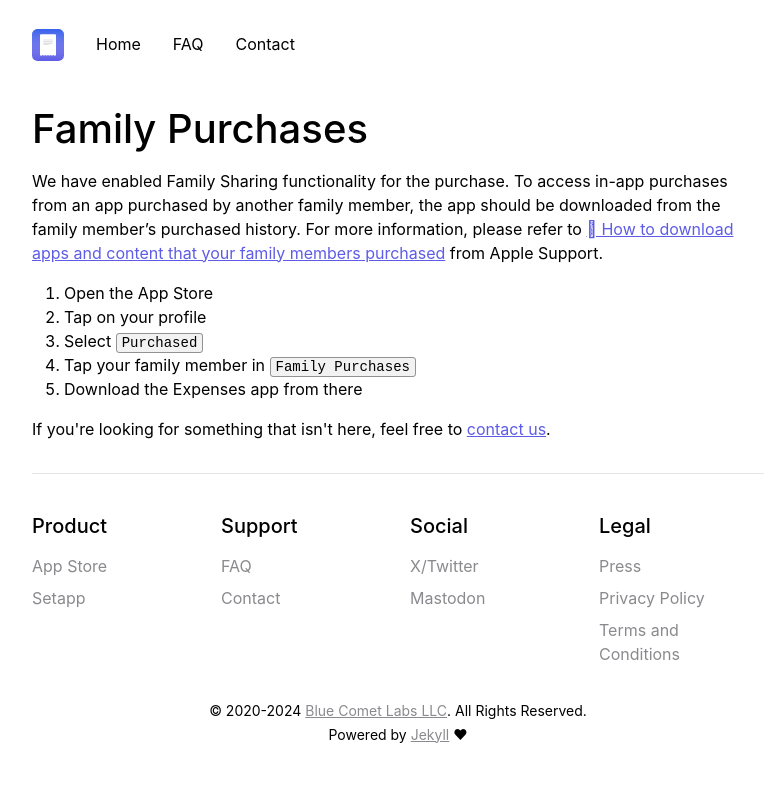
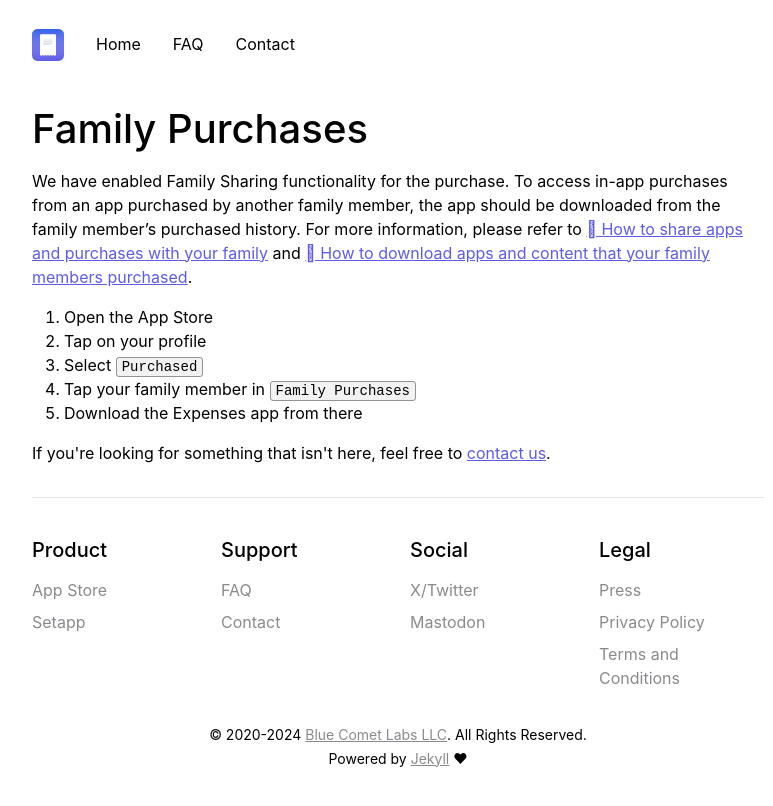
Before and after one commit to bluecometlabs/getexpenses.app, a Jekyll site: the page built from pages/faq/family-purchases.md, in a window 1280 px wide. Shown: the top 806 px of the page, without its empty margins (242-1015 px from the left). Built offline with Jekyll 4.4.1, drawn with Linux system fonts in a browser that asks for light colours.

Commit message:
Update faq page

```diff
--- a/pages/faq/family-purchases.md
+++ b/pages/faq/family-purchases.md
@@ -6,7 +6,7 @@
 
 # Family Purchases
 
-We have enabled Family Sharing functionality for the purchase. To access in-app purchases from an app purchased by another family member, the app should be downloaded from the family member's purchased history. For more information, please refer to [ How to download apps and content that your family members purchased](https://support.apple.com/en-us/HT201085) from Apple Support.
+We have enabled Family Sharing functionality for the purchase. To access in-app purchases from an app purchased by another family member, the app should be downloaded from the family member's purchased history. For more information, please refer to [ How to share apps and purchases with your family](https://support.apple.com/en-us/108774) and [ How to download apps and content that your family members purchased](https://support.apple.com/en-us/HT201085).
 
 1. Open the App Store
 2. Tap on your profile
```
